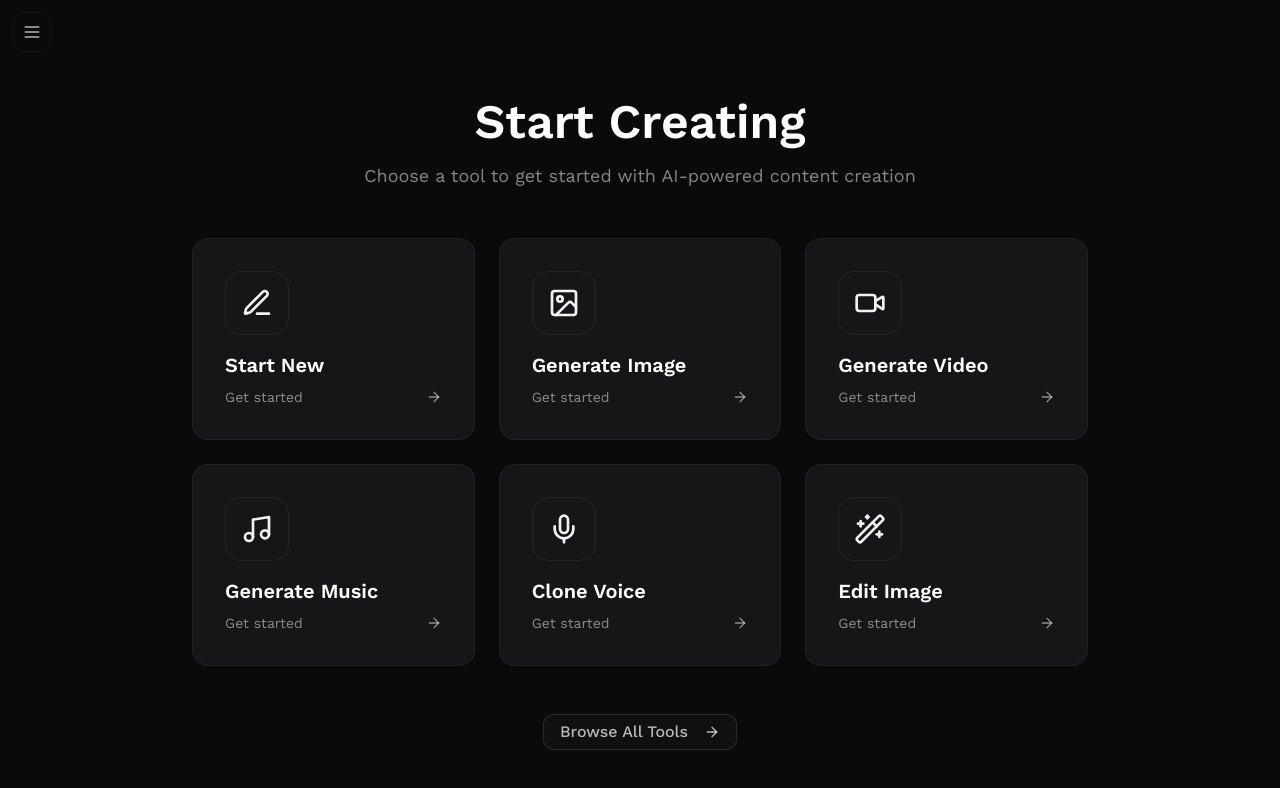
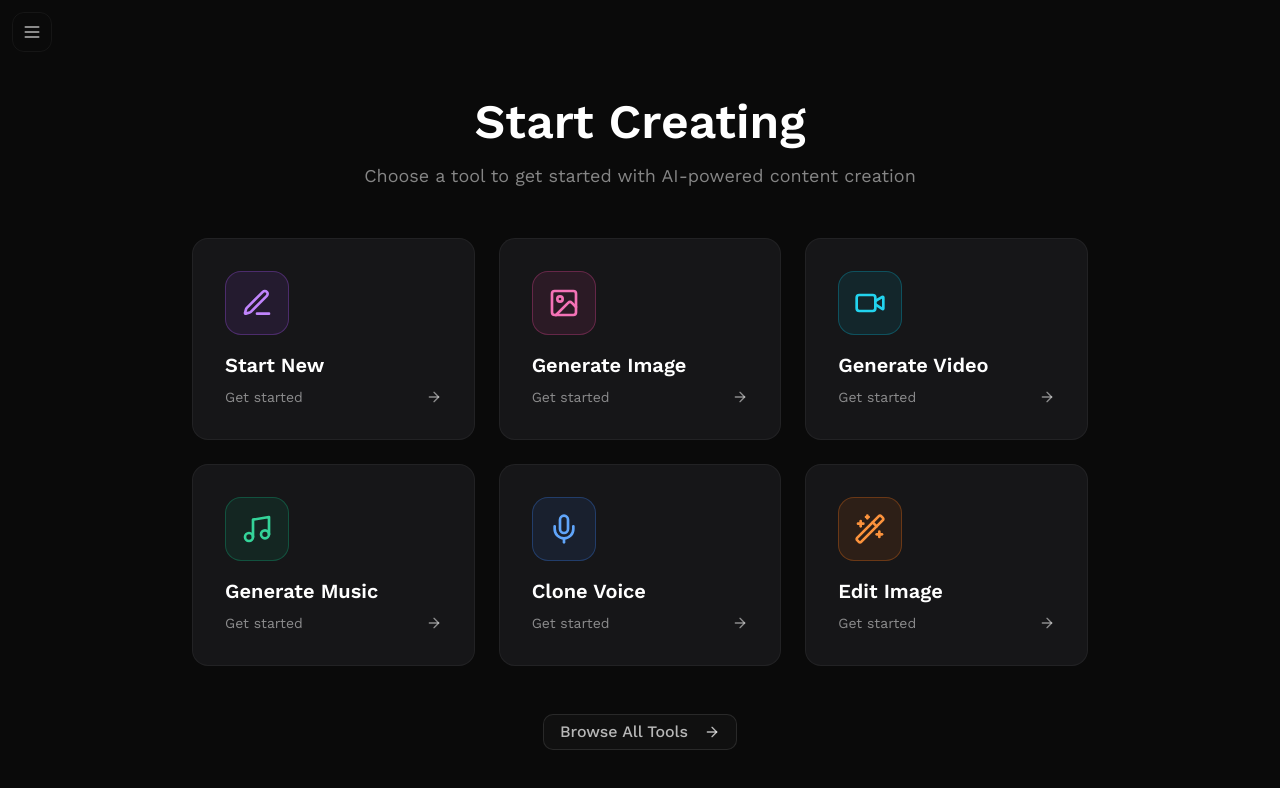
Before and after one commit to ashinstinct/sg-3f9e0639-0e46-47e0-ba87-cf415efaed8a-1774293159, a Next.js app: page /chat in a window 1280 px wide. Shown: the top 788 px of the page. Built offline with nearby package versions, Linux system fonts and the light colour scheme.

Commit message:
fix(ui): resolve invalid tailwind css in chat.tsx

```diff
--- a/src/pages/chat.tsx
+++ b/src/pages/chat.tsx
@@ -8,12 +8,12 @@ export default function StartNew() {
   const router = useRouter();
 
   const quickActions = [
-    { icon: PenLine, label: "Start New", href: "/images/generate", color: "from-purple-500 to-purple-600", neon: "neon-purple" },
-    { icon: ImageIcon, label: "Generate Image", href: "/images/generate", color: "from-pink-500 to-rose-600", neon: "neon-pink" },
-    { icon: Video, label: "Generate Video", href: "/video/generate", color: "from-cyan-500 to-cyan-600", neon: "neon-cyan" },
-    { icon: Music, label: "Generate Music", href: "/music", color: "from-emerald-500 to-emerald-600", neon: "neon-green" },
-    { icon: Mic, label: "Clone Voice", href: "/clone", color: "from-blue-500 to-blue-600", neon: "neon-blue" },
-    { icon: Wand2, label: "Edit Image", href: "/edit/inpaint", color: "from-orange-500 to-orange-600", neon: "neon-orange" },
+    { icon: PenLine, label: "Start New", href: "/images/generate", color: "from-purple-500 to-purple-600", neonClass: "text-purple-400", neonBg: "bg-purple-500/10", neonBorder: "border-purple-500/30", shadow: "shadow-[0_0_30px_rgba(168,85,247,0.3)]" },
+    { icon: ImageIcon, label: "Generate Image", href: "/images/generate", color: "from-pink-500 to-rose-600", neonClass: "text-pink-400", neonBg: "bg-pink-500/10", neonBorder: "border-pink-500/30", shadow: "shadow-[0_0_30px_rgba(244,114,182,0.3)]" },
+    { icon: Video, label: "Generate Video", href: "/video/generate", color: "from-cyan-500 to-cyan-600", neonClass: "text-cyan-400", neonBg: "bg-cyan-500/10", neonBorder: "border-cyan-500/30", shadow: "shadow-[0_0_30px_rgba(34,211,238,0.3)]" },
+    { icon: Music, label: "Generate Music", href: "/music", color: "from-emerald-500 to-emerald-600", neonClass: "text-emerald-400", neonBg: "bg-emerald-500/10", neonBorder: "border-emerald-500/30", shadow: "shadow-[0_0_30px_rgba(16,185,129,0.3)]" },
+    { icon: Mic, label: "Clone Voice", href: "/clone", color: "from-blue-500 to-blue-600", neonClass: "text-blue-400", neonBg: "bg-blue-500/10", neonBorder: "border-blue-500/30", shadow: "shadow-[0_0_30px_rgba(59,130,246,0.3)]" },
+    { icon: Wand2, label: "Edit Image", href: "/edit/inpaint", color: "from-orange-500 to-orange-600", neonClass: "text-orange-400", neonBg: "bg-orange-500/10", neonBorder: "border-orange-500/30", shadow: "shadow-[0_0_30px_rgba(249,115,22,0.3)]" },
   ];
 
   return (
@@ -50,8 +50,8 @@ export default function StartNew() {
                     <div className={`absolute inset-0 bg-gradient-to-br ${action.color} opacity-0 group-hover:opacity-10 transition-opacity`} />
 
                     <div className="relative p-6 md:p-8">
-                      <div className={`w-14 h-14 md:w-16 md:h-16 rounded-2xl bg-${action.neon}/10 border border-${action.neon}/30 flex items-center justify-center mb-4 group-hover:scale-110 group-hover:shadow-[0_0_30px_var(--${action.neon})] transition-all`}>
-                        <Icon className={`w-7 h-7 md:w-8 md:h-8 text-${action.neon}`} />
+                      <div className={`w-14 h-14 md:w-16 md:h-16 rounded-2xl ${action.neonBg} border ${action.neonBorder} flex items-center justify-center mb-4 group-hover:scale-110 group-hover:${action.shadow} transition-all`}>
+                        <Icon className={`w-7 h-7 md:w-8 md:h-8 ${action.neonClass}`} />
                       </div>
 
                       <h3 className="text-lg md:text-xl font-semibold text-white mb-2 text-left">
```
